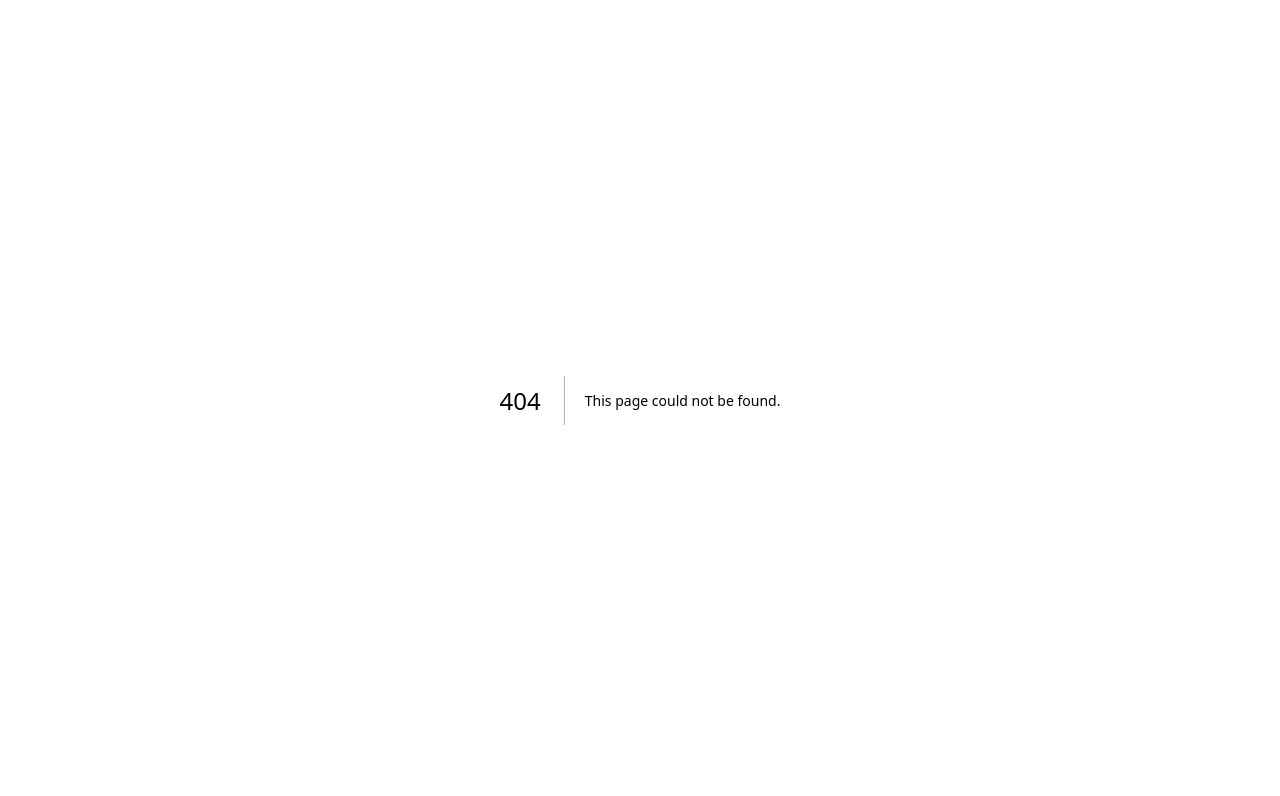
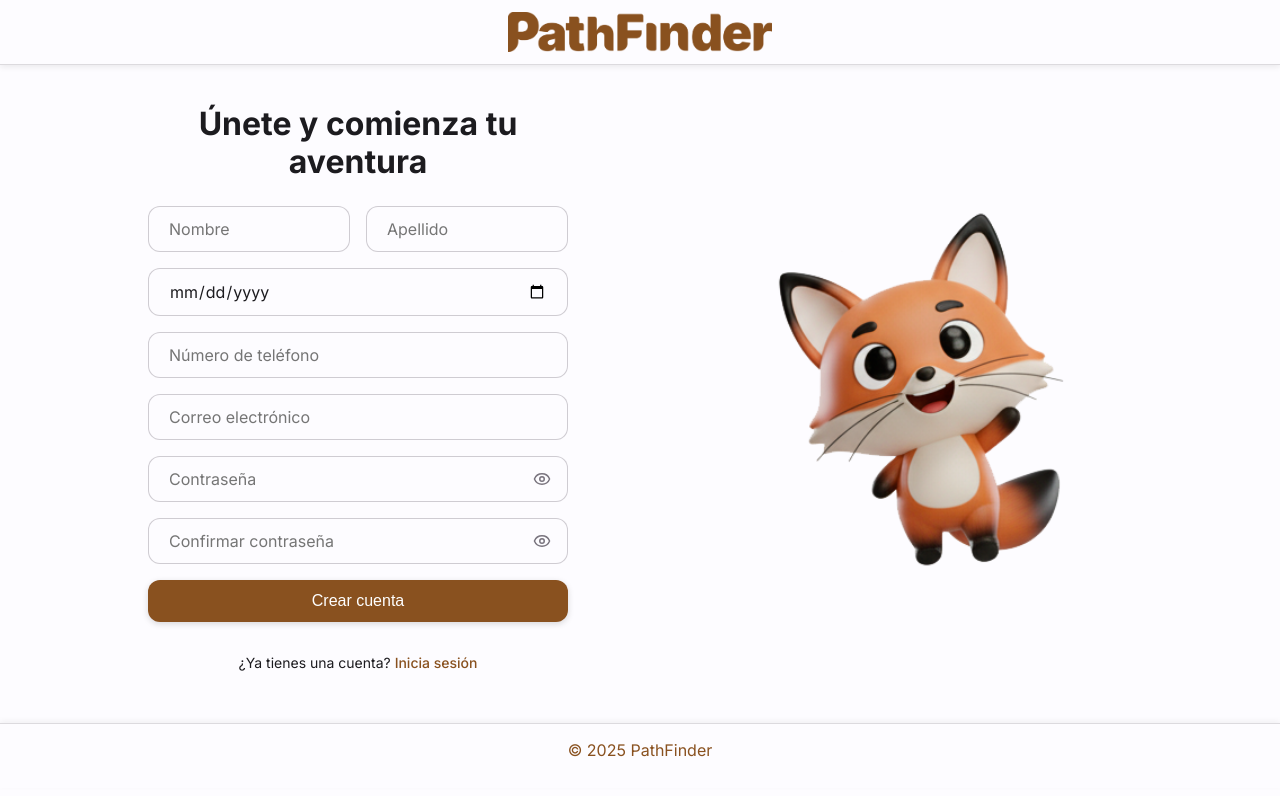
Before and after one commit to Karenartc/pathfinder-gi, a Next.js app: page /auth/register in a window 1280 px wide. Before the commit this address had no page. Shown: the top 796 px of the page. Built offline with nearby package versions, Linux system fonts and the light colour scheme.

Commit message:
feat: Implementa formulario y página de Register

```diff
--- /dev/null
+++ b/app/auth/register/page.tsx
@@ -0,0 +1,40 @@
+'use client';
+
+import React from 'react';
+import Image from 'next/image';
+import NavbarPublic from '@/components/commons/NavbarPublic';
+import Footer from '@/components/commons/Footer';
+import RegisterForm from '@/components/commons/RegisterForm';
+import '../../globals.css';
+import './register.css';
+
+export default function RegisterPage() {
+    return (
+        <>
+        <NavbarPublic />
+
+        <main className="registerLayout">
+            <div className="registerGrid">
+
+            <div className="registerContent">
+                <h1 className="registerTitle">Únete y comienza tu aventura</h1>
+                <RegisterForm />
+            </div>
+
+            <div className="registerIllustration">
+                <Image
+                src="/images/PathFox-emocionado2.png"
+                alt="PathFox, la mascota de PathFinder"
+                width={320}
+                height={320}
+                priority
+                className="registerImage"
+                />
+            </div>
+            </div>
+        </main>
+
+        <Footer />
+        </>
+    );
+}
--- /dev/null
+++ b/app/auth/register/register.css
@@ -0,0 +1,73 @@
+.registerLayout {
+  min-height: 80vh;
+  display: flex;
+  align-items: center;
+  justify-content: center;
+  padding-block: var(--space-10);
+}
+
+.registerGrid {
+  display: grid;
+  gap: var(--space-10);
+  grid-template-columns: 1fr 1fr;
+  align-items: center;
+  width: 100%;
+  max-width: var(--container-max);
+  margin: 0 auto;
+  padding-inline: var(--container-pad);
+}
+
+/* --- Desktop --- */
+.registerContent {
+  max-width: 420px;
+  width: 100%;
+  margin: 0 auto;
+}
+
+.registerTitle {
+  text-align: center;
+  font-size: var(--fs-h1);
+  margin-bottom: var(--space-6);
+  font-weight: var(--fw-bold);
+}
+
+.registerIllustration {
+  display: flex;
+  justify-content: center;
+  align-items: center;
+}
+
+.registerImage {
+  width: 100%;
+  max-width: var(--brand-illustration-size-lg);
+  height: auto;
+}
+
+/* --- Mobile --- */
+@media (max-width: 768px) {
+  .registerGrid {
+    grid-template-columns: 1fr;
+    text-align: center;
+    gap: var(--space-6);
+  }
+
+  .registerIllustration {
+    order: -1;
+    max-width: var(--brand-illustration-size-sm);
+    margin-inline: auto;
+  }
+
+  .registerImage {
+    max-width: 160px;
+  }
+
+  .registerTitle {
+    text-align: center;
+    font-size: var(--fs-h2);
+    margin-bottom: var(--space-4);
+  }
+
+  .registerContent {
+    padding-inline: var(--space-4);
+  }
+}
--- /dev/null
+++ b/components/commons/RegisterForm/RegisterForm.module.css
@@ -0,0 +1,49 @@
+.form {
+    display: grid;
+    gap: var(--space-4);
+    margin-top: var(--space-6);
+}
+
+.nameRow {
+    display: grid;
+    grid-template-columns: 1fr 1fr;
+    gap: var(--space-4);
+}
+
+@media (max-width: 768px) {
+    .nameRow {
+        grid-template-columns: 1fr;
+    }
+}
+
+.login {
+    text-align: center;
+    font-size: var(--fs-body-s);
+    margin-top: var(--space-4);
+}
+
+.login a {
+    color: rgb(var(--color-primary));
+    font-weight: var(--fw-medium);
+    text-decoration: none;
+}
+
+.login a:hover {
+    text-decoration: underline;
+}
+
+.iconButton {
+    background: none;
+    border: none;
+    color: rgb(var(--color-outline));
+    display: flex;
+    align-items: center;
+    justify-content: center;
+    cursor: pointer;
+    padding: 0;
+    transition: color var(--duration-fast) var(--ease-standard);
+}
+
+.iconButton:hover {
+    color: rgb(var(--color-on-surface));
+}
--- /dev/null
+++ b/components/commons/RegisterForm/index.tsx
@@ -0,0 +1,156 @@
+'use client';
+
+import { useState } from 'react';
+import Input from '@/components/ui/Input';
+import Button from '@/components/ui/Button';
+import { ROUTES } from '@/libs/routes';
+import Link from 'next/link';
+import { Eye, EyeOff } from 'lucide-react'; // 👈 Importamos los íconos
+import styles from './RegisterForm.module.css';
+
+export default function RegisterForm() {
+    const [form, setForm] = useState({
+        firstName: '',
+        lastName: '',
+        birthDate: '',
+        phone: '',
+        email: '',
+        password: '',
+        confirm: '',
+    });
+    const [errors, setErrors] = useState<Record<string, string>>({});
+    const [showPassword, setShowPassword] = useState(false);
+    const [showConfirm, setShowConfirm] = useState(false);
+
+    const handleChange = (e: React.ChangeEvent<HTMLInputElement>) => {
+        setForm({ ...form, [e.target.name]: e.target.value });
+    };
+
+    const handleSubmit = (e: React.FormEvent) => {
+        e.preventDefault();
+        const newErrors: Record<string, string> = {};
+        if (!form.firstName) newErrors.firstName = 'Campo requerido';
+        if (!form.lastName) newErrors.lastName = 'Campo requerido';
+        if (!form.birthDate) newErrors.birthDate = 'Campo requerido';
+        if (!form.phone) newErrors.phone = 'Campo requerido';
+        if (!form.email) newErrors.email = 'Campo requerido';
+        else if (!/\S+@\S+\.\S+/.test(form.email)) newErrors.email = 'Correo inválido';
+        if (!form.password) newErrors.password = 'Campo requerido';
+        if (form.password !== form.confirm) newErrors.confirm = 'Las contraseñas no coinciden';
+        setErrors(newErrors);
+
+        if (Object.keys(newErrors).length === 0) {
+        console.log('Registro exitoso:', form);
+        }
+    };
+
+    return (
+        <form onSubmit={handleSubmit} className={styles.form}>
+        {/* Nombre y Apellido */}
+        <div className={styles.nameRow}>
+            <Input
+            name="firstName"
+            placeholder="Nombre"
+            value={form.firstName}
+            onChange={handleChange}
+            error={errors.firstName}
+            fullWidth
+            required
+            />
+            <Input
+            name="lastName"
+            placeholder="Apellido"
+            value={form.lastName}
+            onChange={handleChange}
+            error={errors.lastName}
+            fullWidth
+            required
+            />
+        </div>
+
+        <Input
+            name="birthDate"
+            type="date"
+            value={form.birthDate}
+            onChange={handleChange}
+            error={errors.birthDate}
+            fullWidth
+            required
+        />
+
+        <Input
+            name="phone"
+            type="tel"
+            placeholder="Número de teléfono"
+            value={form.phone}
+            onChange={handleChange}
+            error={errors.phone}
+            fullWidth
+            required
+        />
+
+        <Input
+            name="email"
+            type="email"
+            placeholder="Correo electrónico"
+            value={form.email}
+            onChange={handleChange}
+            error={errors.email}
+            fullWidth
+            required
+        />
+
+        {/* Contraseña con toggle 👁️ */}
+        <Input
+            name="password"
+            type={showPassword ? 'text' : 'password'}
+            placeholder="Contraseña"
+            value={form.password}
+            onChange={handleChange}
+            error={errors.password}
+            rightAction={
+            <button
+                type="button"
+                onClick={() => setShowPassword(!showPassword)}
+                className={styles.iconButton}
+                aria-label={showPassword ? 'Ocultar contraseña' : 'Mostrar contraseña'}
+            >
+                {showPassword ? <EyeOff size={18} /> : <Eye size={18} />}
+            </button>
+            }
+            fullWidth
+            required
+        />
+
+        {/* Confirmar contraseña con toggle 👁️ */}
+        <Input
+            name="confirm"
+            type={showConfirm ? 'text' : 'password'}
+            placeholder="Confirmar contraseña"
+            value={form.confirm}
+            onChange={handleChange}
+            error={errors.confirm}
+            rightAction={
+            <button
+                type="button"
+                onClick={() => setShowConfirm(!showConfirm)}
+                className={styles.iconButton}
+                aria-label={showConfirm ? 'Ocultar contraseña' : 'Mostrar contraseña'}
+            >
+                {showConfirm ? <EyeOff size={18} /> : <Eye size={18} />}
+            </button>
+            }
+            fullWidth
+            required
+        />
+
+        <Button type="submit" variant="primary" fullWidth>
+            Crear cuenta
+        </Button>
+
+        <p className={styles.login}>
+            ¿Ya tienes una cuenta? <Link href={ROUTES.login}>Inicia sesión</Link>
+        </p>
+        </form>
+    );
+}
```
